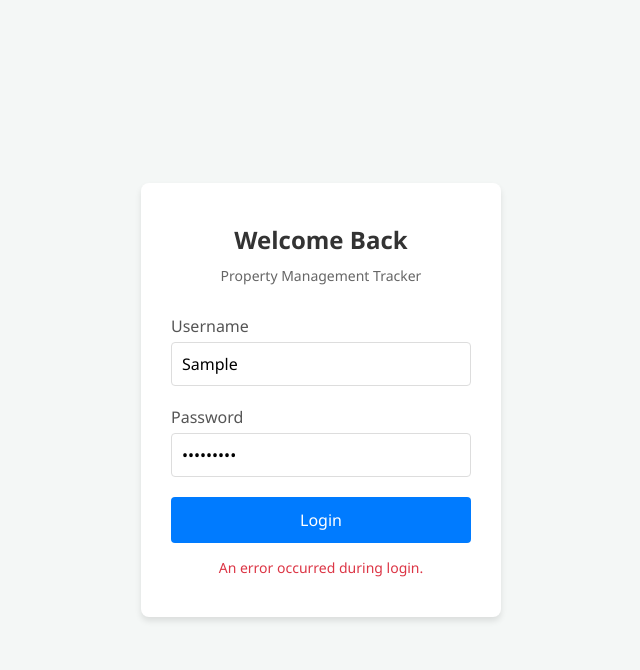
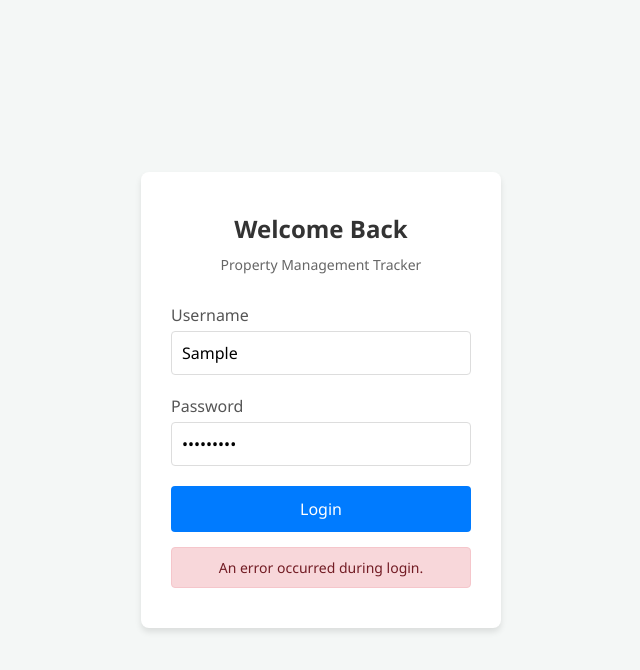
Before and after one commit to DHE25030064/MIT107-Property-Management-Tracker-, a website: page views/login.html in a window 1280 px wide. Both pictures are taken after typing "Sample", "Sample123" into the empty fields and a click on the button "Login". Shown: the whole page, without its empty margins (319-959 px from the left). Drawn offline with Linux system fonts and the light colour scheme; no server answers.

Commit message:
Fix minor UI and functionality issues and update README

```diff
--- a/public/css/style.css
+++ b/public/css/style.css
@@ -80,7 +80,11 @@ body {
 }
 
 .error-message {
-    color: #dc3545;
+    color: #721c24;
+    background-color: #f8d7da;
+    border: 1px solid #f5c6cb;
+    padding: 10px;
+    border-radius: 4px;
     margin-top: 15px;
     font-size: 14px;
     display: none;
```
Also changed, not shown: README.md.
